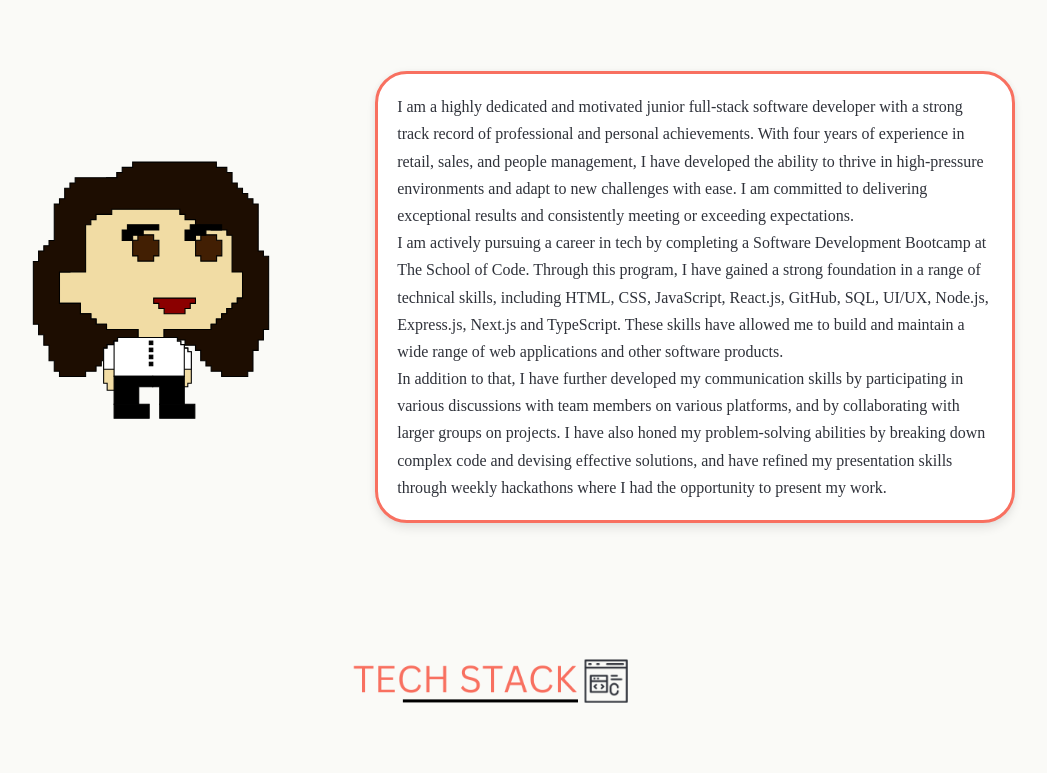
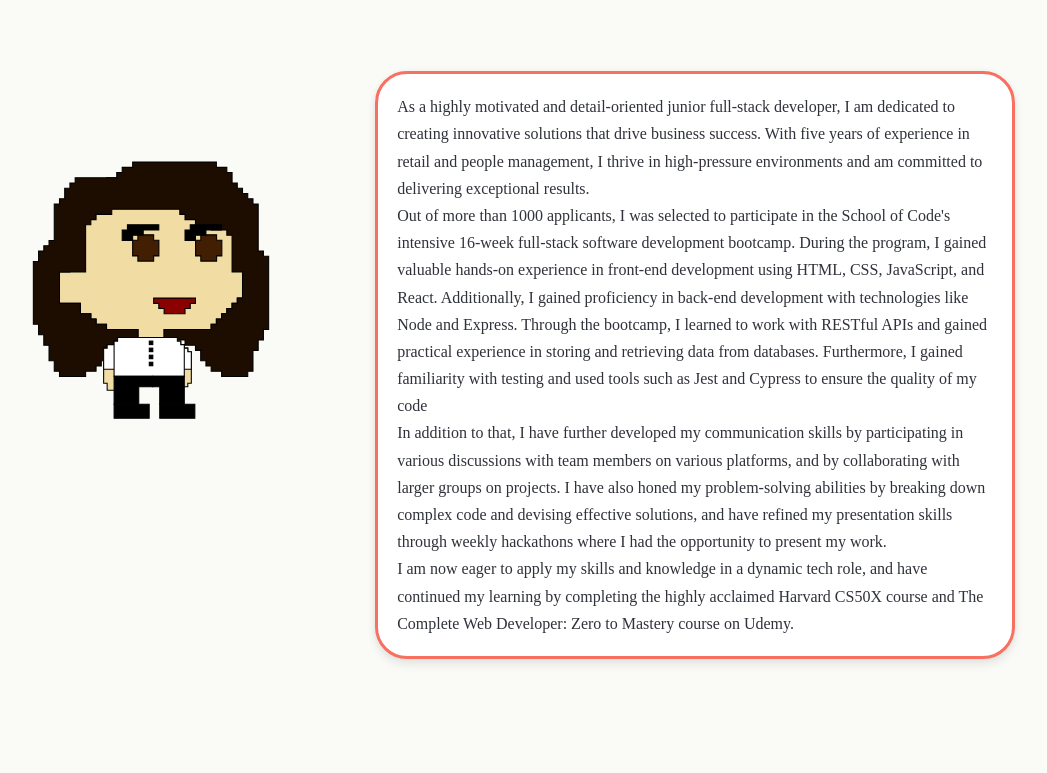
Before and after one commit to MarwaDawood/PersonalWebsite1.0, a React (Create React App) app: page / in a window 1280 px wide. Shown: the part 787-1560 px from the top of the page, without its empty margins (137-1184 px from the left). Built offline with nearby package versions, Linux system fonts and the light colour scheme.

Commit message:
added more info on projects and about me

```diff
--- a/src/Components/About/About.jsx
+++ b/src/Components/About/About.jsx
@@ -29,12 +29,14 @@ const About = () => {
 
 
 
-      <p> I am a highly dedicated and motivated junior full-stack software developer with a strong track record of professional and personal achievements. With four years of experience in retail, sales, and people management, I have developed the ability to thrive in high-pressure environments and adapt to new challenges with ease. I am committed to delivering exceptional results and consistently meeting or exceeding expectations.
+      <p> As a highly motivated and detail-oriented junior full-stack developer, I am dedicated to creating innovative solutions that drive business success. With five years of experience in retail and people management, I thrive in high-pressure environments and am committed to delivering exceptional results.
 <br />
-        I am actively pursuing a career in tech by completing a Software Development Bootcamp at The School of Code. Through this program, I have gained a strong foundation in a range of technical skills, including HTML, CSS, JavaScript, React.js, GitHub, SQL, UI/UX, Node.js, Express.js, Next.js and TypeScript. These skills have allowed me to build and maintain a wide range of web applications and other software products.
+      Out of more than 1000 applicants, I was selected to participate in the School of Code's intensive 16-week full-stack software development bootcamp. During the program, I gained valuable hands-on experience in front-end development using HTML, CSS, JavaScript, and React. Additionally, I gained proficiency in back-end development with technologies like Node and Express. Through the bootcamp, I learned to work with RESTful APIs and gained practical experience in storing and retrieving data from databases. Furthermore, I gained familiarity with testing and used tools such as Jest and Cypress to ensure the quality of my code
 <br />
 
     In addition to that, I have further developed my communication skills by participating in various discussions with team members on various platforms, and by collaborating with larger groups on projects. I have also honed my problem-solving abilities by breaking down complex code and devising effective solutions, and have refined my presentation skills through weekly hackathons where I had the opportunity to present my work.
+<br />
+  I am now eager to apply my skills and knowledge in a dynamic tech role, and have continued my learning by completing the highly acclaimed Harvard CS50X course and The Complete Web Developer: Zero to Mastery course on Udemy.
       </p>
 
     </div>
--- a/src/Components/Projects/Projects.jsx
+++ b/src/Components/Projects/Projects.jsx
@@ -14,7 +14,7 @@ const data = [
   id: 1,
   image: project1,
   title: 'Home Grown',
-  description: 'For our end of bootcamp project, our team at the School of Code bootcamp sought to address real-world issues that interconnect and impact society. After brainstorming and discussions, we identified significant problems such as climate change, high cost of living, and lack of community. Consequently, we developed Home-Grown, an application to empower individuals to take steps towards a more sustainable, self-sufficient, and community-oriented future. While acknowledging that our app may not solve these complex issues, it aims to offer guidance and resources to individuals looking to make a positive impact in their communities.',
+  description: 'For our final 4-week scrum project in a team of 6 for the School of Code bootcamp, we were tasked with creating an application that would address a current real-life problem. Our team chose to tackle the issues of high cost of living and lack of community cohesion. Our solution was to create an application that allows users to share their unused green space for growing food, thus promoting sustainable farming practices in urban areas. In addition, our app allows users to search for nearby green spaces where they can volunteer their time and contribute to local farming efforts. To enhance the user experience, our application also includes a blog that provides valuable insights, tips, and information related to urban agriculture.',
   techStack: 'Next.js - Firebase - CSS - Cypress - Jest - Render - Vercel - Express.js - Node.js - PostgreSQL',
   github: 'https://github.com/MarwaDawood/bc13_final-project_front-end-maccaw.git',
   demo: 'https://home-grown.vercel.app/'
@@ -24,7 +24,7 @@ const data = [
   id: 2,
   image: project2,
   title: 'Project Match',
-  description: 'For our mini project week, our task was to develop an application that could improve the experience or resolve a challenge faced by a coding bootcamp attendee. Based on our discussions and the creation of user personas, we identified a common challenge encountered by most attendees - feeling overwhelmed when working on projects independently, especially as new entrants to the tech industry. As a solution, we conceptualized a social platform that fosters collaboration and networking among peers, providing an avenue for them to work on projects together.',
+  description: 'For our mini 1-week project at the School Of Code bootcamp, we were tasked with developing an application that could improve the experience or resolve a challenge faced by a coding bootcamp attendee. Based on our discussions and the creation of user personas, we identified a common challenge encountered by most attendees - feeling overwhelmed when working on projects independently, especially as new entrants to the tech industry. As a solution, we conceptualized a social platform that fosters collaboration and networking among peers, providing an avenue for them to work on projects together.',
   techStack: 'React.js - CSS - Express.js - Node.js - PostgreSQL - Netlify',
   github: 'https://github.com/MarwaDawood/week-nine-front-end-project',
   demo: 'https://project-match.netlify.app/'
--- a/src/index.css
+++ b/src/index.css
@@ -8,15 +8,13 @@
     text-decoration: none;
 }
 
+
 :root {
     --backgroundColor:#fafaf7;
     --accentColor1: #2ca58d;
     --accentColor2: #2F323A;
     --accentColor3: #F87060;
     --accentColor4: #7D84B2;
-
-
-
     --transition: all 400ms ease;
     --container-width-l: 75%;
     --container-width-m: 86%;
```
